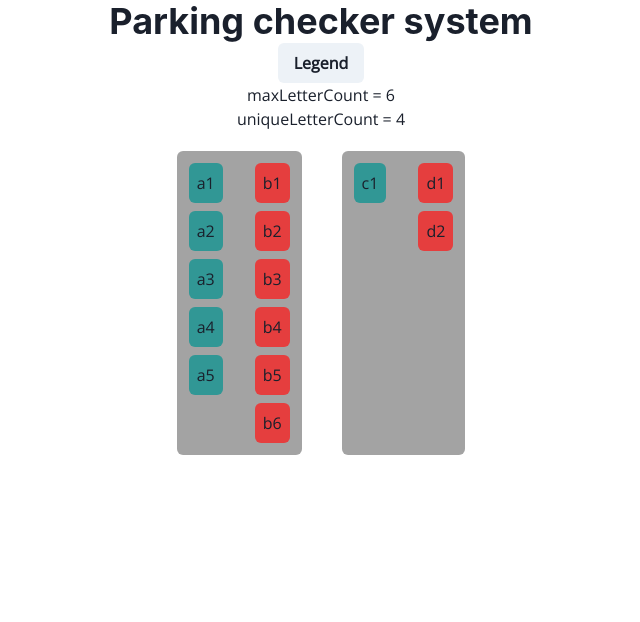
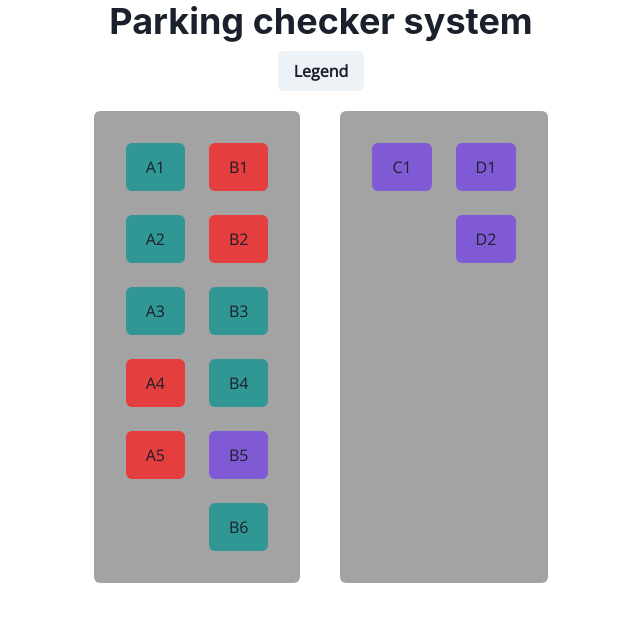
Before and after one commit to RadimKotajnyDev/parking-checker, a Next.js app: page / in a window 1280 px wide. Shown: the top 622 px of the page, without its empty margins (319-959 px from the left). Built offline with nearby package versions, Linux system fonts and the light colour scheme.

Commit message:
color changing, commit before tailwindcss

```diff
--- a/src/pages/index.tsx
+++ b/src/pages/index.tsx
@@ -74,7 +74,6 @@ export default function Home() {
       setSpinner(false)
     }
   }, [data, error])
-  console.log(Spots)
   let Incrementer: number = 0
   let color: string
   let sectors = [...Array(Math.round(uniqueLetterCount(Spots) / 2)).keys()]
@@ -82,8 +81,7 @@ export default function Home() {
     <>
       <Center>
         <Flex flexDirection="column" align="center" justify="center">
-          <Heading>Parking checker system</Heading>
-
+          <Heading mb={2}>Parking checker system</Heading>
           <Popover>
             <PopoverTrigger>
               <Button>Legend</Button>
@@ -105,10 +103,6 @@ export default function Home() {
               </PopoverBody>
             </PopoverContent>
           </Popover>
-
-
-          <p>maxLetterCount = {maxLetterCount(Spots, "b")}</p>
-          <p>uniqueLetterCount = {uniqueLetterCount(Spots)}</p>
           <Flex>{spinner ? (<Spinner size="xl" color="teal.500"/>) : (
             <Flex>
               {
@@ -117,30 +111,29 @@ export default function Home() {
                   return <Flex bg="blackAlpha.500"
                                direction="row"
                                key={sector}
-                    //templateColumns='repeat(2, 1fr)'
-                               gap={6} w="fit" m={5} p={2} borderRadius="md"
+                               w="fit" m={5} p={5} borderRadius="md"
                   >
                     <Flex direction="column">
                       {Spots.map(current => {
                         if(current.id[0] == alphabet[sector + Incrementer - 1].toLowerCase()) {
-                          return <Box p={2} bg="teal.500" borderRadius="md" m={1}
-                                      key={current.id}>{current.id}</Box>
+                          if (current.status === 1) color = "teal.500"
+                          else if (current.status === 2) color = "red.500"
+                          else color = "purple.500"
+                          return <Box p={3} px={5} m={3} bg={color} borderRadius="md"
+                                      key={current.id} className="uppercase">{current.id}</Box>
                         }
                       })}
-                      {/*
-                      <Box>A1</Box>
-                      <Box>A2</Box> */}
                     </Flex>
                     <Flex direction="column">
                       {Spots.map(current => {
                         if(current.id[0] == alphabet[sector + Incrementer].toLowerCase()) {
-                          return <Box p={2} bg="red.500" borderRadius="md" m={1}
-                                      key={current.id}>{current.id}</Box>
+                          if (current.status === 1) color = "teal.500"
+                          else if (current.status === 2) color = "red.500"
+                          else color = "purple.500"
+                          return <Box p={3} px={5} m={3} bg={color} borderRadius="md"
+                                      key={current.id} className="uppercase">{current.id}</Box>
                         }
                       })}
-                      {/*
-                      <Box>B1</Box>
-                      <Box>B2</Box> */}
                     </Flex>
                   </Flex>
                 })
--- a/src/styles/Styles.css
+++ b/src/styles/Styles.css
@@ -1,3 +1,7 @@
 body, html, #html {
     height: 100vh;
 }
+
+.uppercase {
+    text-transform: uppercase;
+}
```
